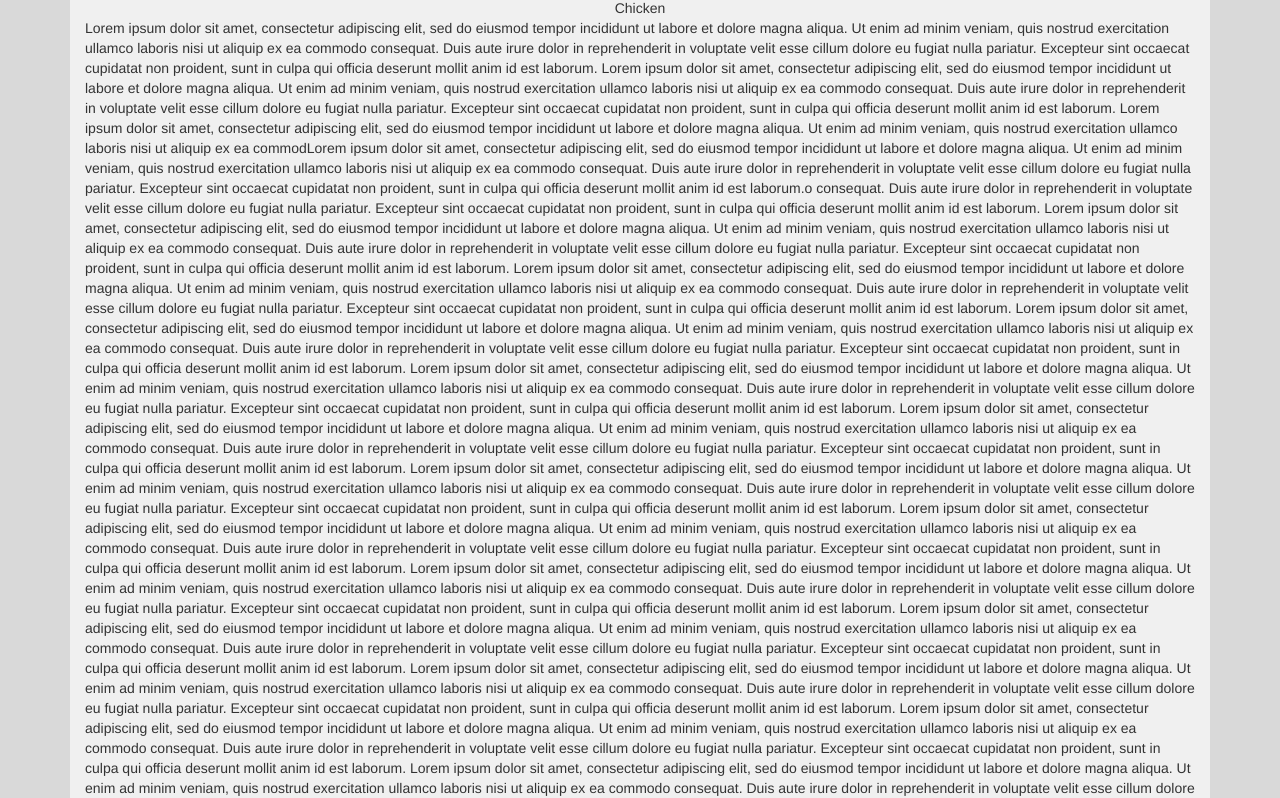
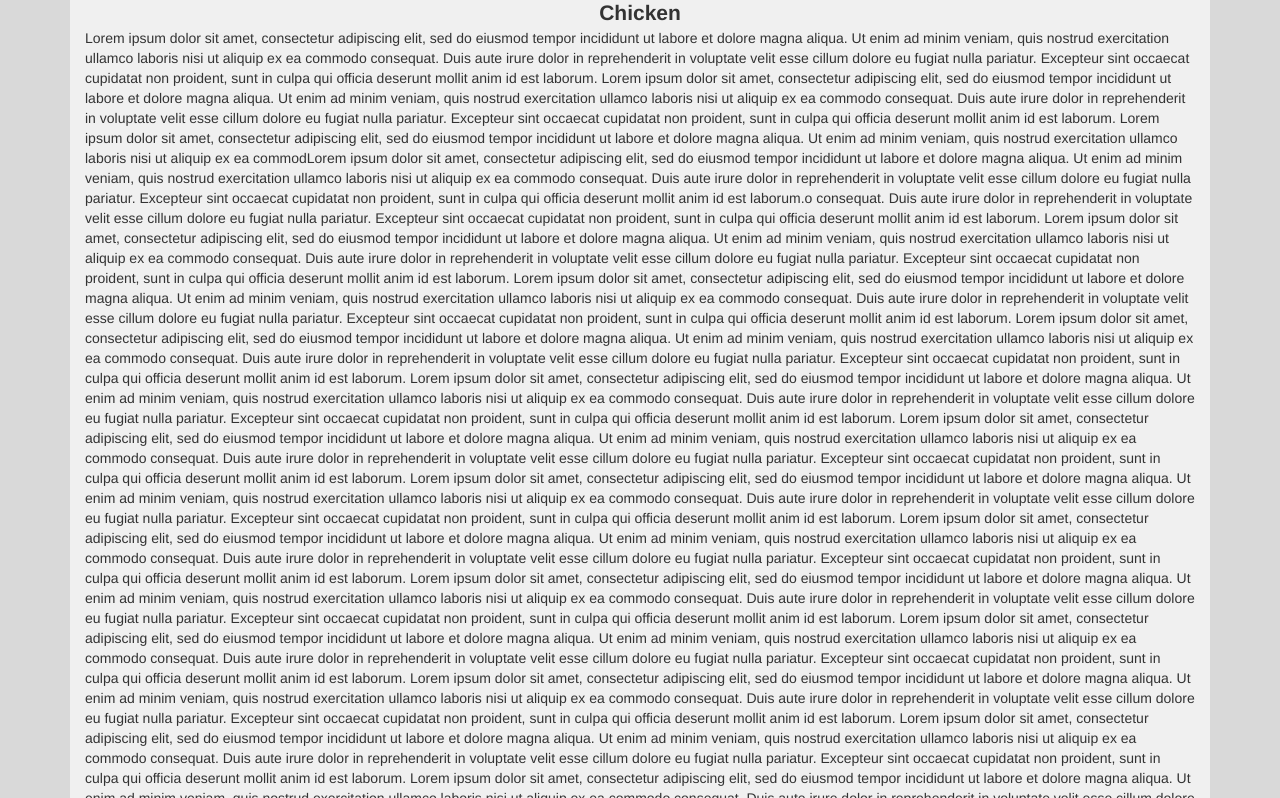
Before and after one commit to sukil123/coursera-module-3, a plain HTML site: page module3-solution/index.html in a window 1280 px wide. Shown: the part 132-930 px from the top of the page. Drawn offline with Linux system fonts and the light colour scheme; a web font is replaced by a local one.

Commit message:
Update index.html

```diff
--- a/module3-solution/index.html
+++ b/module3-solution/index.html
@@ -46,7 +46,7 @@
   <div id="main-content" class="container">
     <div id="menu-title" class="text-center">Our Menu</div>
     <div id="chicken" class="col-md-12 col-sm-12 col-xs-12">
-      <div class="text-center">Chicken</div>
+      <div class="text-center" style="font-weight:bold;font-size:1.5em;">Chicken</div>
       Lorem ipsum dolor sit amet, consectetur adipiscing elit, sed do eiusmod tempor incididunt ut labore et dolore magna aliqua. Ut enim ad minim veniam, quis nostrud exercitation ullamco laboris nisi ut aliquip ex ea commodo consequat. Duis aute irure dolor in reprehenderit in voluptate velit esse cillum dolore eu fugiat nulla pariatur. Excepteur sint occaecat cupidatat non proident, sunt in culpa qui officia deserunt mollit anim id est laborum.
       Lorem ipsum dolor sit amet, consectetur adipiscing elit, sed do eiusmod tempor incididunt ut labore et dolore magna aliqua. Ut enim ad minim veniam, quis nostrud exercitation ullamco laboris nisi ut aliquip ex ea commodo consequat. Duis aute irure dolor in reprehenderit in voluptate velit esse cillum dolore eu fugiat nulla pariatur. Excepteur sint occaecat cupidatat non proident, sunt in culpa qui officia deserunt mollit anim id est laborum.
       Lorem ipsum dolor sit amet, consectetur adipiscing elit, sed do eiusmod tempor incididunt ut labore et dolore magna aliqua. Ut enim ad minim veniam, quis nostrud exercitation ullamco laboris nisi ut aliquip ex ea commodLorem ipsum dolor sit amet, consectetur adipiscing elit, sed do eiusmod tempor incididunt ut labore et dolore magna aliqua. Ut enim ad minim veniam, quis nostrud exercitation ullamco laboris nisi ut aliquip ex ea commodo consequat. Duis aute irure dolor in reprehenderit in voluptate velit esse cillum dolore eu fugiat nulla pariatur. Excepteur sint occaecat cupidatat non proident, sunt in culpa qui officia deserunt mollit anim id est laborum.o consequat. Duis aute irure dolor in reprehenderit in voluptate velit esse cillum dolore eu fugiat nulla pariatur. Excepteur sint occaecat cupidatat non proident, sunt in culpa qui officia deserunt mollit anim id est laborum.
```
